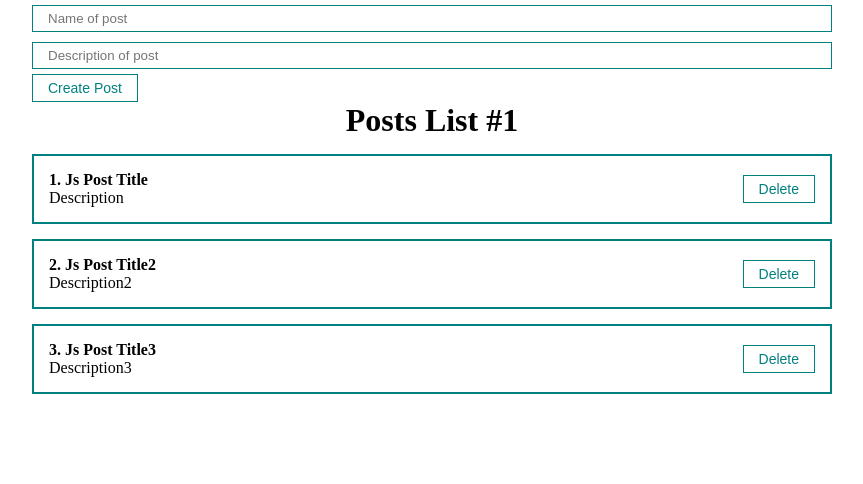
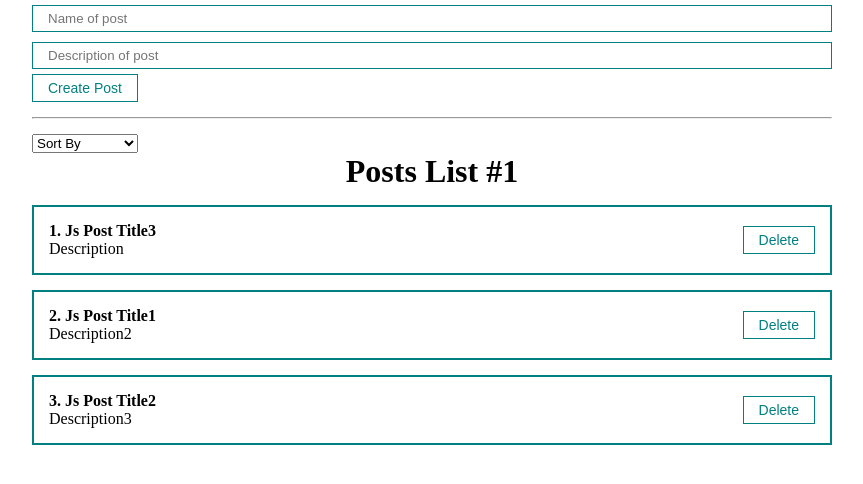
Before and after one commit to laskalexjob/react-base-course, a React (Create React App) app: page / in a window 1280 px wide. Shown: the top 484 px of the page, without its empty margins (208-1071 px from the left). Built offline with nearby package versions, Linux system fonts and the light colour scheme.

Commit message:
Sorting using custom Select functionality

```diff
--- a/src/App.js
+++ b/src/App.js
@@ -2,13 +2,15 @@
 import './styles/App.css'
 import PostList from "./components/PostList";
 import PostForm from "./components/PostForm";
+import MySelect from "./components/UI/select/MySelect";
 
 function App() {
   const [posts, setPosts] = useState([
-    { id: 1, title: "Js Post Title", body: "Description" },
-    { id: 2, title: "Js Post Title2", body: "Description2" },
-    { id: 3, title: "Js Post Title3", body: "Description3" },
+    { id: 1, title: "Js Post Title3", body: "Description" },
+    { id: 2, title: "Js Post Title1", body: "Description2" },
+    { id: 3, title: "Js Post Title2", body: "Description3" },
   ])
+  const [selectedSort, setSelectedSort] = useState('')
 
   const createPost = (newPost) => {
     setPosts([...posts, newPost])
@@ -18,12 +20,30 @@
     setPosts(posts.filter(p => p.id !== post.id))
   }
 
+  const sortPosts = (sort) => {
+    setSelectedSort(sort);
+    setPosts([...posts].sort((a, b) => a[sort].localeCompare(b[sort])))
+    console.log(sort);
+  }
+
   return (
     <div className="App">
       <PostForm create={createPost} />
+      <hr style={{ margin: '15px 0' }} />
+      <div>
+        <MySelect
+          value={selectedSort}
+          onChange={sortPosts}
+          defaultValue='Sort By'
+          options={[
+            { value: 'title', name: 'By title' },
+            { value: 'body', name: 'By description' }
+          ]}
+        />
+      </div>
       {posts.length !== 0
         ? <PostList remove={removePost} posts={posts} title={"Posts List #1"} />
-        : <h1 style={{textAlign: 'center'}}> Post list is Empty</h1>
+        : <h1 style={{ textAlign: 'center' }}> Post list is Empty</h1>
       }
     </div>
   );
--- /dev/null
+++ b/src/components/UI/select/MySelect.jsx
@@ -0,0 +1,19 @@
+import React from 'react'
+
+const MySelect = ({ options, defaultValue, value, onChange }) => {
+    return (
+        <select
+            value={value}
+            onChange={e => onChange(e.target.value)}
+        >
+            <option disabled value=''>{defaultValue}</option>
+            {options.map(option =>
+                <option key={option.value} value={option.value}>
+                    {option.name}
+                </option>
+            )}
+        </select>
+    )
+}
+
+export default MySelect
```
